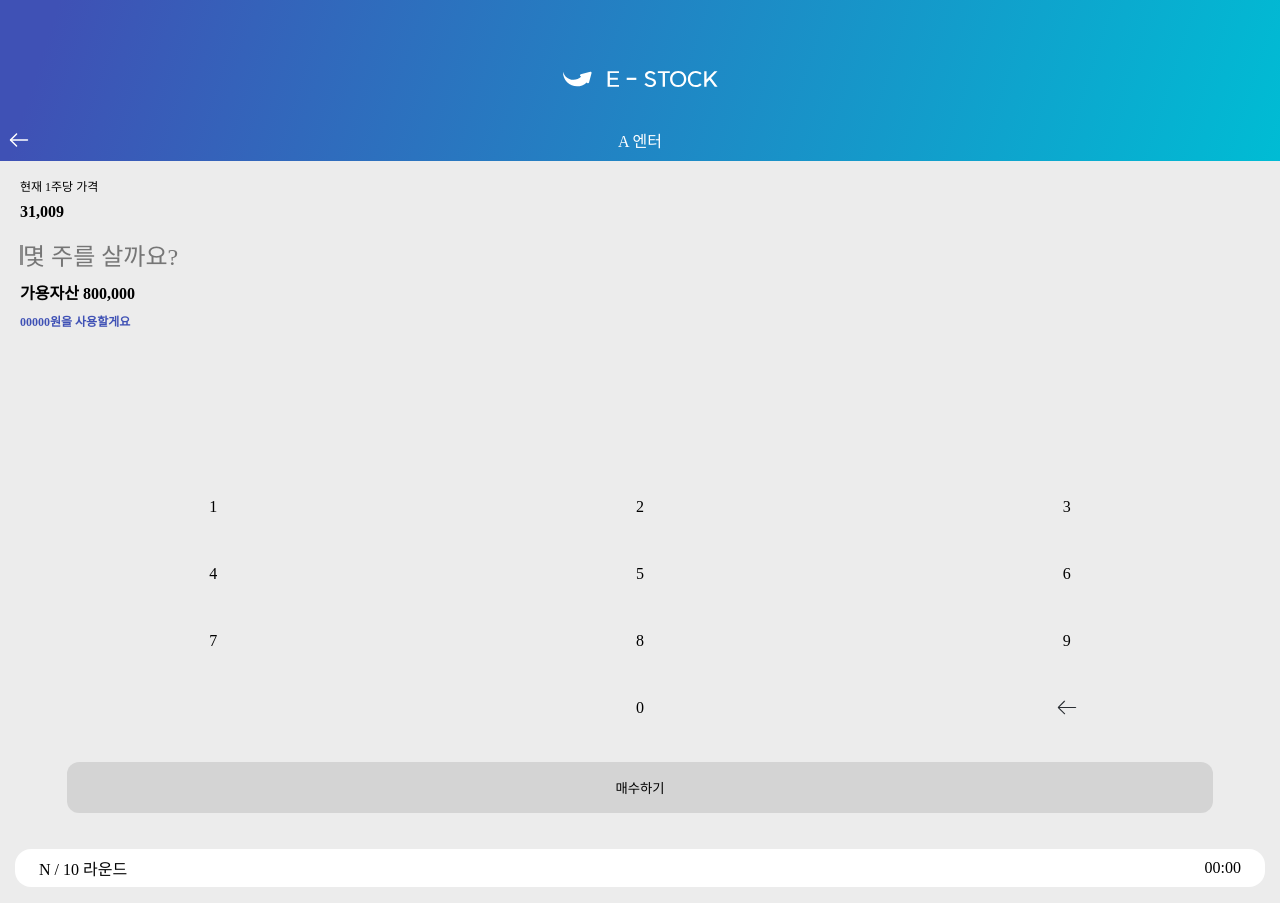
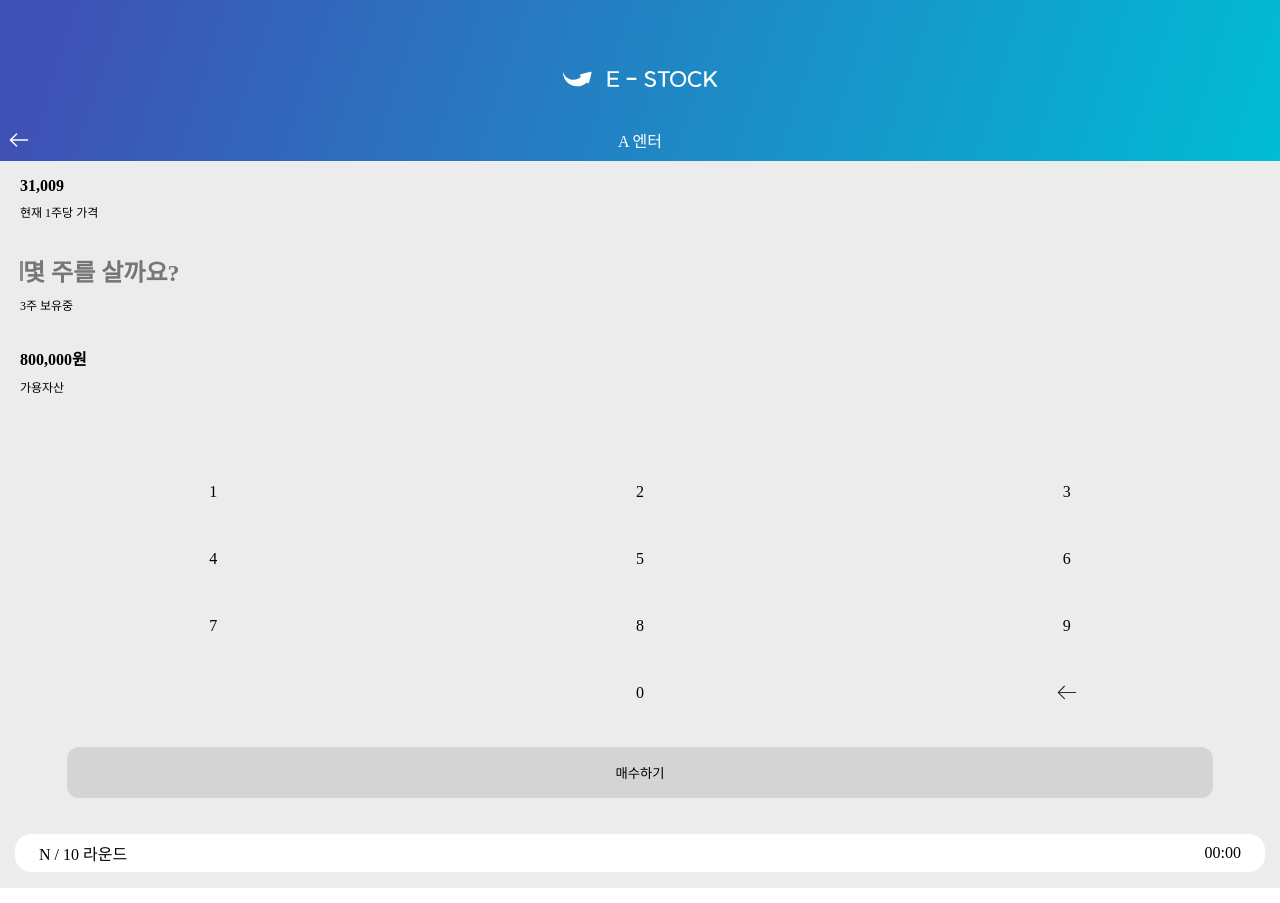
Before and after one commit to EulSeon/Frontend, a React (Create React App) app: page /student/buy in a window 1280 px wide. Built offline with nearby package versions, Linux system fonts and the light colour scheme; no server answers; a web font is replaced by a local one; what recoil-persist would draw is missing.

Commit message:
feat: 매수 페이지 레이아웃 변경, 금액 계산 기능 추가, 애니메이션 추가

```diff
--- a/src/pages/student/Buy.tsx
+++ b/src/pages/student/Buy.tsx
@@ -1,6 +1,6 @@
 /* eslint-disable @typescript-eslint/no-explicit-any */
 import React, { useEffect, useState } from 'react';
-import { keyframes, styled } from 'styled-components';
+import { css, keyframes, styled } from 'styled-components';
 import StudentHeader from '@components/student/header';
 import { useRecoilState } from 'recoil';
 import { stockModalState } from '@states/modalState';
@@ -12,8 +12,15 @@ const socket = io('http://localhost:8000');
 
 function Buy() {
   const navigate = useNavigate();
-  const [value, setValue] = useState<string>('');
+  const [buyStock, setBuyStock] = useState<string>(''); // 구매할 주
   const [_, setModalState] = useRecoilState(stockModalState);
+  const [stockPrice, setStockPrice] = useState(31009); // 현재 1주당 가격
+  const [notice, setNotice] = useState<{
+    available: boolean | undefined;
+    content: string;
+  }>({ available: true, content: '' }); // 안내 문구
+  const [totalAsset, setTotalAsset] = useState(800000); // 가용자산
+  const [usingAsset, setUsingAsset] = useState<number>(0); // 사용할 금액
   const [timer, setTimer] = useState<{
     min: string | undefined;
     sec: string | undefined;
@@ -35,6 +42,32 @@ function Buy() {
   }, []);
 
   useEffect(() => {
+    if (buyStock.length === 0) {
+      // 몇 주를 살지 입력하지 않은 경우
+      setNotice({ available: undefined, content: `3주 보유중` });
+      setUsingAsset(0);
+    } else {
+      // 몇 주를 살지 입력한 경우 남은 가용자산 계산
+      const useAsset = Number(buyStock) * stockPrice; // 사용할 금액
+
+      if (totalAsset >= useAsset) {
+        // 가용자산이 충분한 경우
+        setNotice({
+          available: true,
+          content: `${useAsset.toLocaleString('ko-KR')}원을 사용할게요.`,
+        });
+      } else {
+        // 가용자산이 사용할 금액보다 적을 경우
+        setNotice({
+          available: false,
+          content: `잔액이 부족합니다.`,
+        });
+      }
+      setUsingAsset(useAsset);
+    }
+  }, [buyStock]);
+
+  useEffect(() => {
     return () => {
       setModalState((pre) => ({
         ...pre,
@@ -48,18 +81,20 @@ function Buy() {
       <StudentHeader />
       <Main>
         <PriceBox>
+          <p>{stockPrice.toLocaleString('ko-KR')}</p>
           <p>현재 1주당 가격</p>
-          <p>31,009</p>
         </PriceBox>
-        <BuyStock>
+        <BuyStock $value={buyStock} $available={notice.available}>
           <p>
-            {value.length === 0 ? <span></span> : null}
-            {value.length === 0 ? '몇 주를 살까요?' : value}
+            {buyStock.length === 0 ? <span></span> : null}
+            {buyStock.length === 0 ? '몇 주를 살까요?' : buyStock + '주'}
           </p>
-          <p>가용자산 800,000</p>
-          <p>00000원을 사용할게요</p>
+          <p>{notice.content}</p>
         </BuyStock>
-
+        <AvailableAssets>
+          <p>{(totalAsset - usingAsset).toLocaleString('ko-KR')}원</p>
+          <p>가용자산</p>
+        </AvailableAssets>
         <KeyPad>
           <Line>
             {new Array(3).fill(0).map((_, index) => {
@@ -67,7 +102,7 @@ function Buy() {
                 <button
                   key={index}
                   onClick={(e: any) => {
-                    setValue((pre) => pre + String(e.target.innerText));
+                    setBuyStock((pre) => pre + String(e.target.innerText));
                   }}
                 >
                   {index + 1}
@@ -81,7 +116,7 @@ function Buy() {
                 <button
                   key={index}
                   onClick={(e: any) => {
-                    setValue((pre) => pre + String(e.target.innerText));
+                    setBuyStock((pre) => pre + String(e.target.innerText));
                   }}
                 >
                   {index + 4}
@@ -95,7 +130,7 @@ function Buy() {
                 <button
                   key={index}
                   onClick={(e: any) => {
-                    setValue((pre) => pre + String(e.target.innerText));
+                    setBuyStock((pre) => pre + String(e.target.innerText));
                   }}
                 >
                   {index + 7}
@@ -107,14 +142,15 @@ function Buy() {
             <button></button>
             <button
               onClick={(e: any) => {
-                setValue((pre) => pre + String(e.target.innerText));
+                if (buyStock.length === 0) return; // 0주는 입력할 수 없도록
+                setBuyStock((pre) => pre + String(e.target.innerText));
               }}
             >
               0
             </button>
             <button
               onClick={() => {
-                setValue((pre) => pre.slice(0, -1));
+                setBuyStock((pre) => pre.slice(0, -1));
               }}
             >
               <img src="/icons/delete_icon.svg" />
@@ -122,7 +158,14 @@ function Buy() {
           </Line>
         </KeyPad>
         <Button>
-          <button>매수하기</button>
+          <button
+            onClick={() => {
+              alert('매수 완료');
+              navigate(-1);
+            }}
+          >
+            매수하기
+          </button>
         </Button>
         <RoundBox>
           <Round>
@@ -170,23 +213,23 @@ const PriceBox = styled.div`
   display: flex;
   flex-direction: column;
   width: 100%;
-  padding: 16px 0 16px 20px;
+  padding: 16px 20px 16px 20px;
   gap: 8px;
 
   & > p:first-child {
     left: 20px;
     color: #000000;
-    font-size: 1.2rem;
+    font-size: 1.6rem;
     font-style: normal;
-    font-weight: 400;
+    font-weight: 600;
     line-height: normal;
   }
 
   & > p:last-child {
     color: #000000;
-    font-size: 1.6rem;
+    font-size: 1.2rem;
     font-style: normal;
-    font-weight: 600;
+    font-weight: 400;
     line-height: normal;
   }
 `;
@@ -200,22 +243,35 @@ const twinkle = keyframes`
   }
 `;
 
-const BuyStock = styled.div`
+const shake = keyframes`
+  0% {
+    transform: translate3d(-2px, 0px, 0);
+  }
+  100% {
+    transform: translate3d(2px, 0px, 0);
+  }
+`;
+
+const BuyStock = styled.div<{
+  $value: string;
+  $available: boolean | undefined;
+}>`
   display: flex;
   flex-direction: column;
   justify-content: center;
   align-items: flex-start;
   width: 100%;
-  padding: 0px 0px 143px 20px;
+  padding: 16px 20px 16px 20px;
   gap: 8px;
 
   & > p:first-child {
     display: flex;
     align-items: center;
-    color: rgba(0, 0, 0, 0.5);
+    color: ${(props) =>
+      props.$value.length === 0 ? 'rgba(0, 0, 0, 0.5)' : '#000000'};
     font-size: 2.4rem;
     font-style: normal;
-    font-weight: 400;
+    font-weight: 600;
     line-height: normal;
 
     & > span {
@@ -229,19 +285,27 @@ const BuyStock = styled.div`
 
   & > p:nth-child(2) {
     color: #000000;
-    font-size: 1.6rem;
-    font-style: normal;
-    font-weight: 600;
-    line-height: normal;
-  }
-
-  & > p:last-child {
-    color: #3f51b5;
+    color: ${(props) =>
+      props.$available === undefined
+        ? '#000000'
+        : props.$available
+        ? '#0038FF'
+        : '#ff0000'};
     font-size: 1.2rem;
     font-style: normal;
-    font-weight: 600;
+    font-weight: 400;
     line-height: normal;
+    animation: ${(props) =>
+      props.$available === false
+        ? css`
+            ${shake} 0.1s 0s 3
+          `
+        : ``};
   }
+`;
+
+const AvailableAssets = styled(PriceBox)`
+  padding: 16px 20px 62px 20px;
 `;
 
 const KeyPad = styled.div`
```
